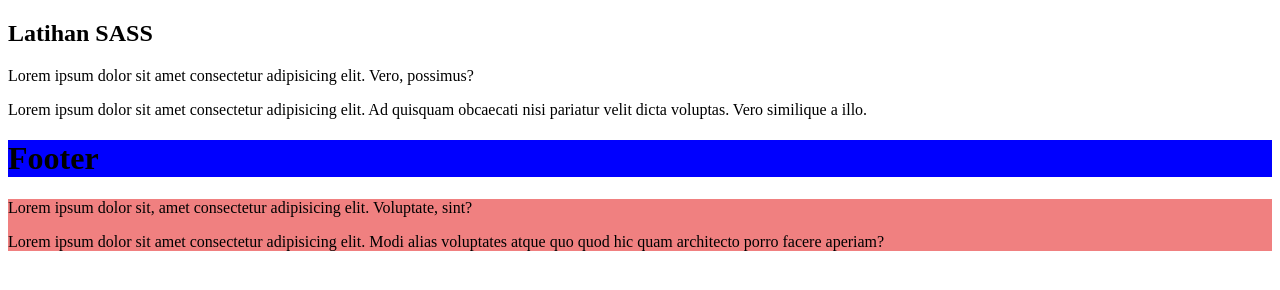
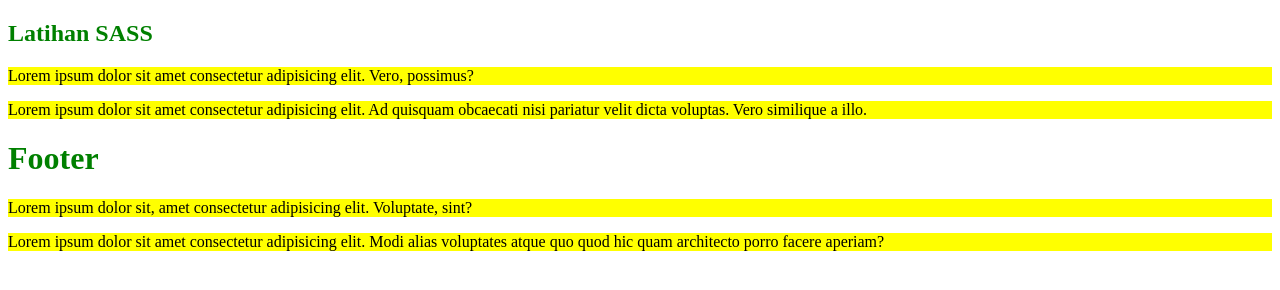
Before and after one commit to Anggistwnn/SASS, a plain HTML site: page index.html in a window 1280 px wide. Drawn offline with Linux system fonts and the light colour scheme.

Commit message:
Update - Variables pada sass

```diff
--- a/main.scss
+++ b/main.scss
@@ -1,3 +1,5 @@
+// SASS NESTING SEBUAH CODE YANG BERADA DALAM 1 VARIABLE LOKAL { }
+
 // .main{
 //     background-color: violet;
 // }
@@ -48,13 +50,79 @@
 // }
 
 
-.footer {
-    // #{&} atau bisa menggunakan seperti in
-    & &-heading{
-        background-color :blue;
-    }
+// .footer {
+//     // #{&} atau bisa menggunakan seperti in
+//     & &-heading{
+//         background-color :blue;
+//     }
 
-    & &-paragraph{
-        background-color: lightcoral;
-    }
+//     & &-paragraph{
+//         background-color: lightcoral;
+//     }
+// }
+
+// AKHIR LATIHAN 1
+
+// AWAL LATIHAN 2
+
+// CSS VARIABLES
+// cara agar semua element dapat mengakses variables nya dapat menggunakan code dibawah ini
+
+// :root{
+//     --primary-color: #ddd;
+//     --secondary-color: violet;
+//     --text-color: salmon ;
+// }
+
+// body{
+//     background-color: var(--primary-color);
+// }
+
+// h1{
+//     color: var(--secondary-color);
+// }
+
+// p{
+//     color: var(--text-color);
+// }
+
+// sass variables
+// $text-color: salmon;
+// $secondary-color: violet;
+// dapat membuah nama variable yang sama hanya berbeda penempatan saja global dengan lokal
+// $primary-color: lightgreen;
+
+
+// body{
+    // $primary-color: #ddd !global;
+//     $primary-color: #ddd;
+//     background-color:$primary-color;
+// }
+
+// h1{
+//         color: $primary-color;
+// }
+
+// p{
+//     color: $secondary-color;
+// }
+
+// MAP memapping antara key dan value
+
+// $alert-danger:red;
+// $alert-success:green;
+// $alert-warning:yellow;
+
+$alert:(
+    'danger':red,
+    'warning':yellow,
+    'success':green,
+);
+
+h1{
+    color: map-get($alert ,'success');
 }
+
+p{
+    background-color: map-get($alert , 'warning');
+}
```
Also changed, not shown: css/main.css, 1 other file.
